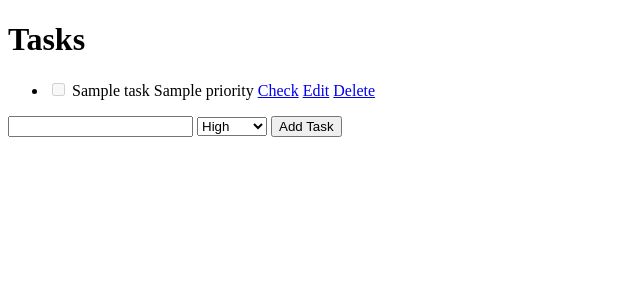
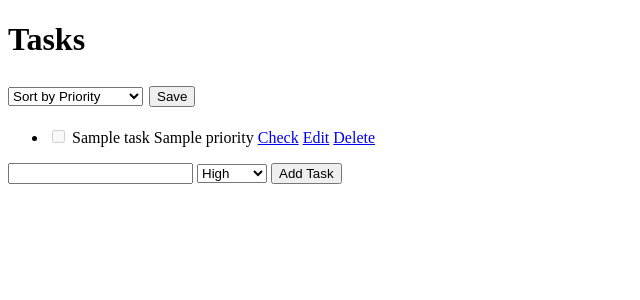
Before and after one commit to jpribeiro-dev/ToDoList-with-Flask, a Flask app: template templates/index.html in a window 1280 px wide. Shown: the top 300 px of the page, without its empty margins (0-640 px from the left). Run offline with Flask 3, Linux system fonts and the light colour scheme; the template is opened without the code that fills it: most values are stand-ins (such as "Sample title", 1, 10 or a date in 2020).

Commit message:
Add sort by added date option

```diff
--- a/app.py
+++ b/app.py
@@ -22,10 +22,9 @@ def findtaskID(taskID):
 
 # Loading the tasks and connecting to index.html
 # Basically the home page
-# Added sortedTasks which uses lambda (inline function) to sort the tasks by priority
 @app.route('/')
 def index():
-    sortedTasks = sorted(tasks, key=lambda x: priorityOrder[x['priority']])
+    sortedTasks = performSort('bypriority')
     return render_template("index.html", tasks=sortedTasks)
 
 
@@ -76,7 +75,24 @@ def delete(taskID):
     return redirect(url_for('index'))
 
 
+#sort function that receives form from html and calls helper sort function that sorts based on way of sorting
+@app.route("/filter", methods=['POST'])
+def sort():
+    if request.method == 'POST':
+        sortOpt = request.form.get('sortOpt')
+        sortedTasks = performSort(sortOpt)
+        return render_template("index.html", tasks=sortedTasks)
 
+
+
+
+
+#helper function to perform sort
+def performSort(method):
+    if method == 'bypriority':
+        return sorted(tasks, key=lambda x: priorityOrder[x['priority']])
+
+    return tasks
 
 
 # RUnning the app
--- a/templates/index.html
+++ b/templates/index.html
@@ -7,6 +7,15 @@
 </head>
 <body>
     <h1>Tasks</h1>
+    <h2>
+        <form action = "{{url_for('sort')}}" method = "POST">
+        <select name = 'sortOpt'>
+            <option value = "bypriority">Sort by Priority</option>
+            <option value = "bydate">Sort by added date</option>
+        </select>
+        <button type="submit">Save</button>
+    </form>
+    </h2>
     <ul>
         {% for task in tasks %}
             <li>
```
